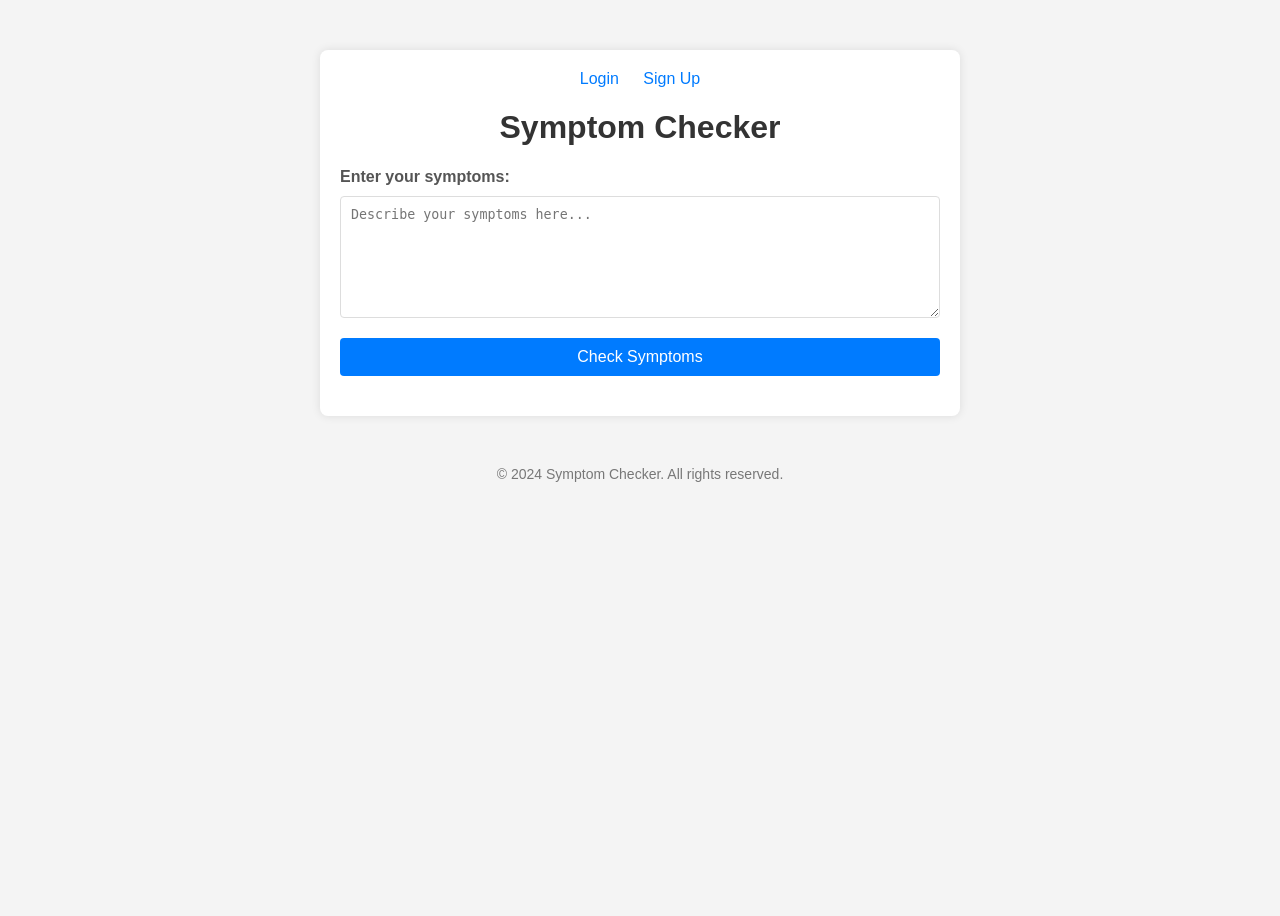
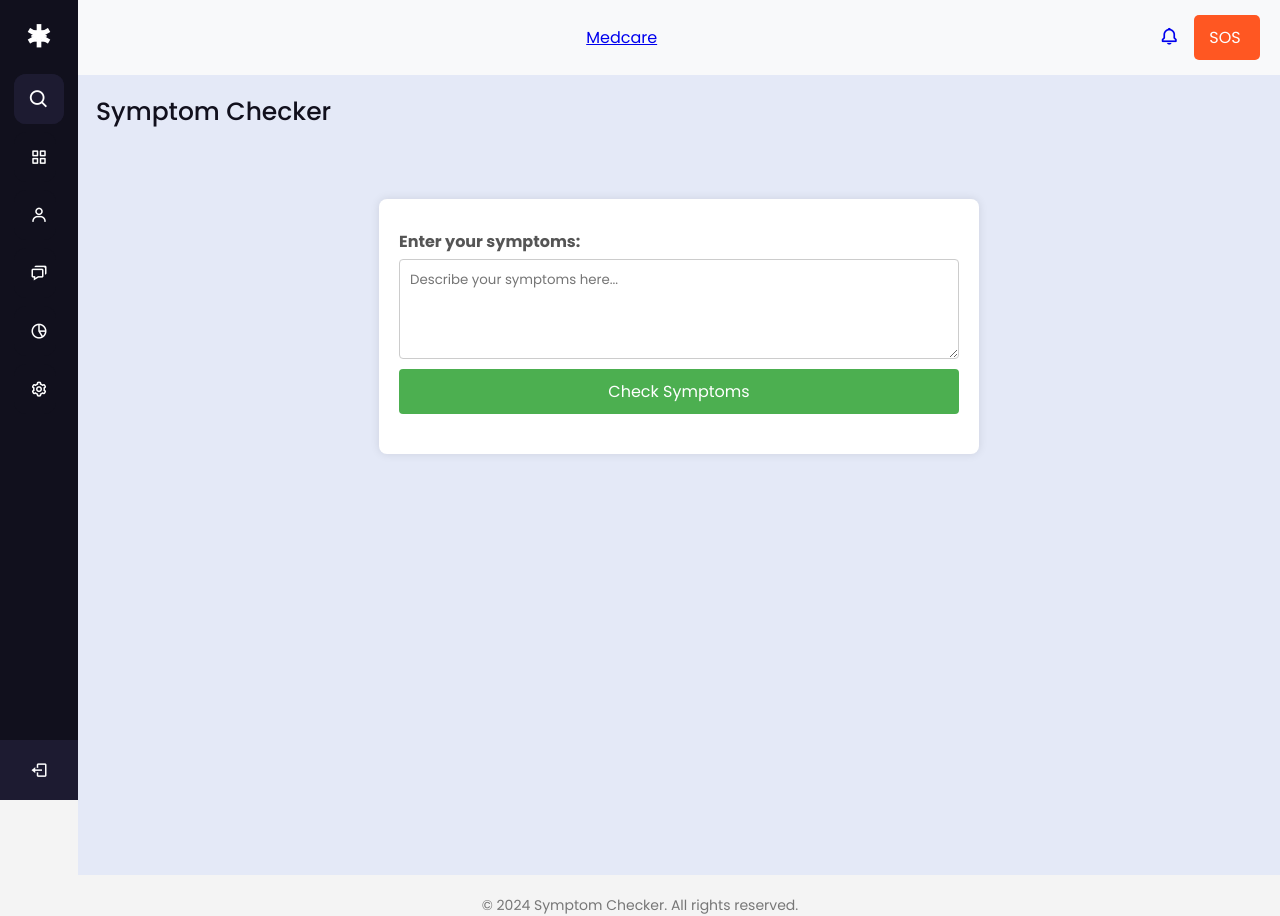
Before and after one commit to codewithash-hub/Symptom-Checker, a Django app: page /home/ in a window 1280 px wide. Before the commit the page ends 482 px from the top, so only its background shows below. Run offline with Django 5.2, Linux system fonts and the light colour scheme.

Commit message:
Adding a sidebar and the heading

```diff
--- a/symptom_checker_project/symptom_checker/templates/symptom_checker/home.html
+++ b/symptom_checker_project/symptom_checker/templates/symptom_checker/home.html
@@ -4,25 +4,75 @@
 <head>
     <meta charset="UTF-8">
     <meta name="viewport" content="width=device-width, initial-scale=1.0">
+    <link rel="stylesheet" href="{% static 'symptom_checker/css/style.css' %}">
+    <link rel="stylesheet" href="{% static 'symptom_checker/css/sidebar.css' %}">
+    <link rel="stylesheet" href="sidebar.css">
     <title>Medcare | AI</title>
-    <link rel='stylesheet' href="{% static 'symptom_checker/css/style.css' %}" />
     <script src="https://code.jquery.com/jquery-3.6.0.min.js"></script>
 </head>
 <body>
+    <!-- Header -->
+    <div class="header">
+        <button id="toggleSidebar" class="toggle-btn"><i class='bx bx-menu'></i></button>
+        <a href="#" class="title">Medcare</a>
+        <div class="header-right">
+            <a href="#"><i class="bx bx-bell"></i></a>
+            <button type="button" class="SOSBtn" id="openModalBtn">SOS <i class="bx bsx-phone-call"></i></button>
+        </div>
+    </div>
+
+    <!-- The Modal
+    <div id="contactModal" class="modal">
+        <div class="modal-content">
+            <span class="close">&times;</span>
+            <h2>Contact Emergency Team</h2>
+            <p>For urgent medical attention, please provide your details below.</p>
+            <form id="contactForm">
+                <label for="name">Name:</label>
+                <input type="text" id="name" name="name" placeholder="Doe Smith" required>
+                <label for="UserNum">Contact Number:</label>
+                <input type="number" id="UserNum" required>
+                <label for="message">Message:</label>
+                <textarea id="message" name="message" placeholder="Explain your needs..." required></textarea>
+                <button type="submit">Send</button>
+            </form>
+        </div>
+    </div> -->
+
+    <!-- Sidebar for navigation -->
+    <div class="sidebar">
+        <div class="logo-details">
+            <i class='bx bx-health'></i>
+            <div class="logo_name">Medcare</div>
+            <i class='bx bx-menu' id="btn"></i>
+        </div>
+        <ul class="nav-list">
+            <li>
+                <i class='bx bx-search'></i>
+                <input type="text" placeholder="Search...">
+                <span class="tooltip">Search</span>
+            </li>
+            <li><a href="#"><i class='bx bx-grid-alt'></i><span class="links_name">Dashboard</span></a><span class="tooltip">Dashboard</span></li>
+            <li><a href="./Pages/Treatment.html"><i class='bx bx-user'></i><span class="links_name">Treatment Plan</span></a><span class="tooltip">Treatment</span></li>
+            <li><a href="./Pages/chat.html"><i class='bx bx-chat'></i><span class="links_name">Messages</span></a><span class="tooltip">Messages</span></li>
+            <li><a href="#"><i class='bx bx-pie-chart-alt-2'></i><span class="links_name">Patient</span></a><span class="tooltip">Patient</span></li>
+            <li><a href="#"><i class='bx bx-cog'></i><span class="links_name">Settings</span></a><span class="tooltip">Settings</span></li>
+            <li class="profile">
+                <div class="profile-details">
+                    <div class="name_job">
+                        <div class="name">MedCare</div>
+                        <div class="job">User</div>
+                    </div>
+                </div>
+                <a href="#"><i class='bx bx-log-out' id="log_out"></i></a>
+            </li>
+        </ul>
+    </div>
+
+    <!-- Main content area -->
+    <section class="home-section">
+        <div class="text">Symptom Checker</div>
         <div class="container">
-        <nav>
-            {% if user.is_authenticated %}
-                <a style="
-                margin: 0 10px;
-                text-decoration: none;
-                color: #007bff;"
-                id='nav-links' href="{% url 'logout' %}">Logout</a>
-            {% else %}
-                <a id='nav-links' href="{% url 'login' %}">Login</a>
-                <a id='nav-links' href="{% url 'signup' %}">Sign Up</a>
-            {% endif %}
-        </nav>
-        <h1>Symptom Checker</h1>
             <form method="POST" id="symptom-form">
                 {% csrf_token %}
                 <label for="symptoms">Enter your symptoms:</label>
@@ -31,9 +81,12 @@
             </form>
             <div id="diagnosis"></div>
         </div>
+    </section>
+
     <div class="footer">
         &copy; 2024 Symptom Checker. All rights reserved.
     </div>
+
     <script>
         function checkSymptoms() {
             $.post("/check_symptoms/", {
@@ -43,6 +96,30 @@
                 $("#diagnosis").html(data.diagnosis);
             });
         }
+
+        // Sidebar toggle functionality
+        let sidebar = document.querySelector(".sidebar");
+        let closeBtn = document.querySelector("#btn");
+        closeBtn.addEventListener("click", () => {
+            sidebar.classList.toggle("open");
+            menuBtnChange();
+        });
+
+        function menuBtnChange() {
+            closeBtn.classList.toggle("bx-menu-alt-right", sidebar.classList.contains("open"));
+            closeBtn.classList.toggle("bx-menu", !sidebar.classList.contains("open"));
+        }
+
+        // Modal functionality
+        var modal = document.getElementById("contactModal");
+        var openModalBtn = document.getElementById("openModalBtn");
+        var closeModalBtn = document.getElementsByClassName("close")[0];
+
+        openModalBtn.addEventListener("click", () => modal.style.display = "block");
+        closeModalBtn.addEventListener("click", () => modal.style.display = "none");
+        window.addEventListener("click", (e) => {
+            if (e.target == modal) modal.style.display = "none";
+        });
     </script>
 </body>
 </html>
```
Also changed, not shown: symptom_checker_project/db.sqlite3, symptom_checker_project/symptom_checker/static/symptom_checker/css/sidebar.css (renamed from symptom_checker_project/symptom_checker/templates/symptom_checker/components/sidebar.css). Lines whose indentation alone changed are shown as unchanged.
